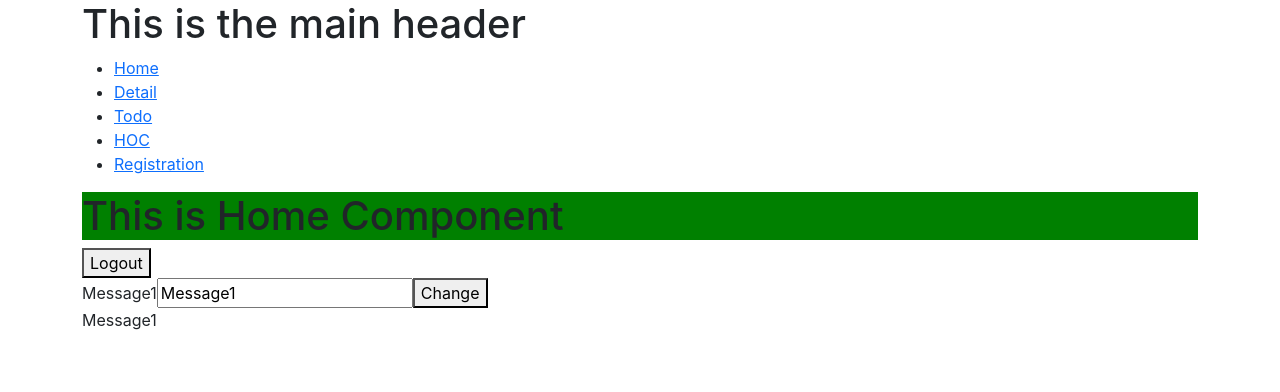
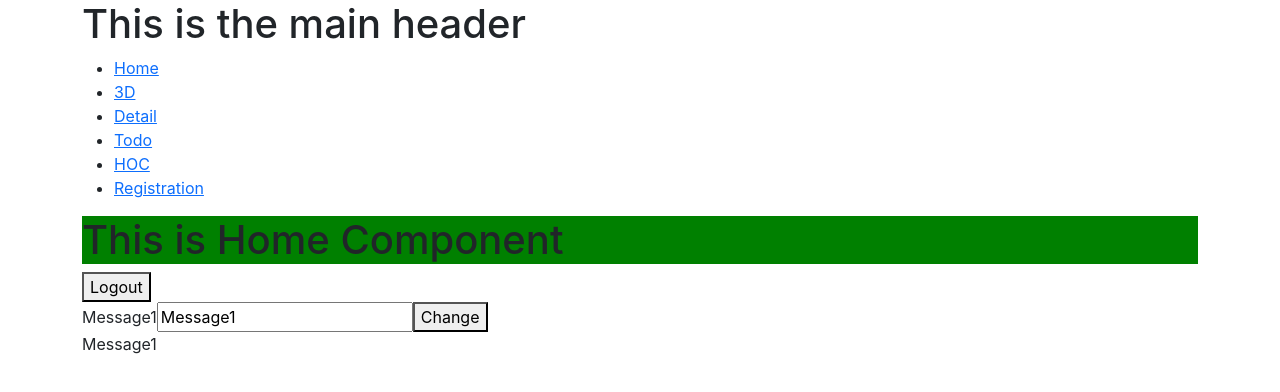
Before and after one commit to Mohammadkaif7865/contextApi, a React (Create React App) app: page / in a window 1280 px wide. Shown: the top 392 px of the page. Built offline with nearby package versions, Linux system fonts and the light colour scheme.

Commit message:
3d started

```diff
--- a/package.json
+++ b/package.json
@@ -10,6 +10,7 @@
     "react-dom": "^18.2.0",
     "react-router-dom": "^5.3.0",
     "react-scripts": "5.0.1",
+    "react-spline": "^1.2.1",
     "web-vitals": "^2.1.4"
   },
   "scripts": {
--- a/src/App.js
+++ b/src/App.jsx
@@ -6,6 +6,7 @@ import Detail from './Components/Detail';
 import Todo from './Components/Todo';
 import Display from './Components/Display';
 import AppState from './Context/AppState';
+import Example from './Components/Example';
 import StudentRegistration from './Components/StudentRegistration ';
 
 function App() {
@@ -17,6 +18,7 @@ function App() {
           <h1>This is the main header</h1>
           <ul>
             <li><Link to='/'>Home</Link></li>
+            <li><Link to='/threedimension'>3D</Link></li>
             <li><Link to='/detail'>Detail</Link></li>
             <li><Link to='/todo'>Todo</Link></li>
             <li><Link to='/display'>HOC</Link></li>
@@ -26,6 +28,7 @@ function App() {
         <AppState>
           <Switch>
             <Route exact path='/' component={Home} />
+            <Route exact path='/threedimension' component={Example} />
             <Route exact path='/detail' component={Detail} />
             <Route exact path='/todo' component={Todo} />
             <Route exact path='/display' component={Display} />
--- /dev/null
+++ b/src/Components/Example.jsx
@@ -0,0 +1,9 @@
+import React, { Component } from 'react'
+
+import { Spline } from 'react-spline';
+
+export default class Example extends Component {
+    render() {
+        return <Spline scene="https://prod.spline.design/8GdK9aIPL18iOxYU/scene.splinecode" />
+    }
+}
```
Also changed, not shown: 1 other file (tests, documents, lock files or other folders).
